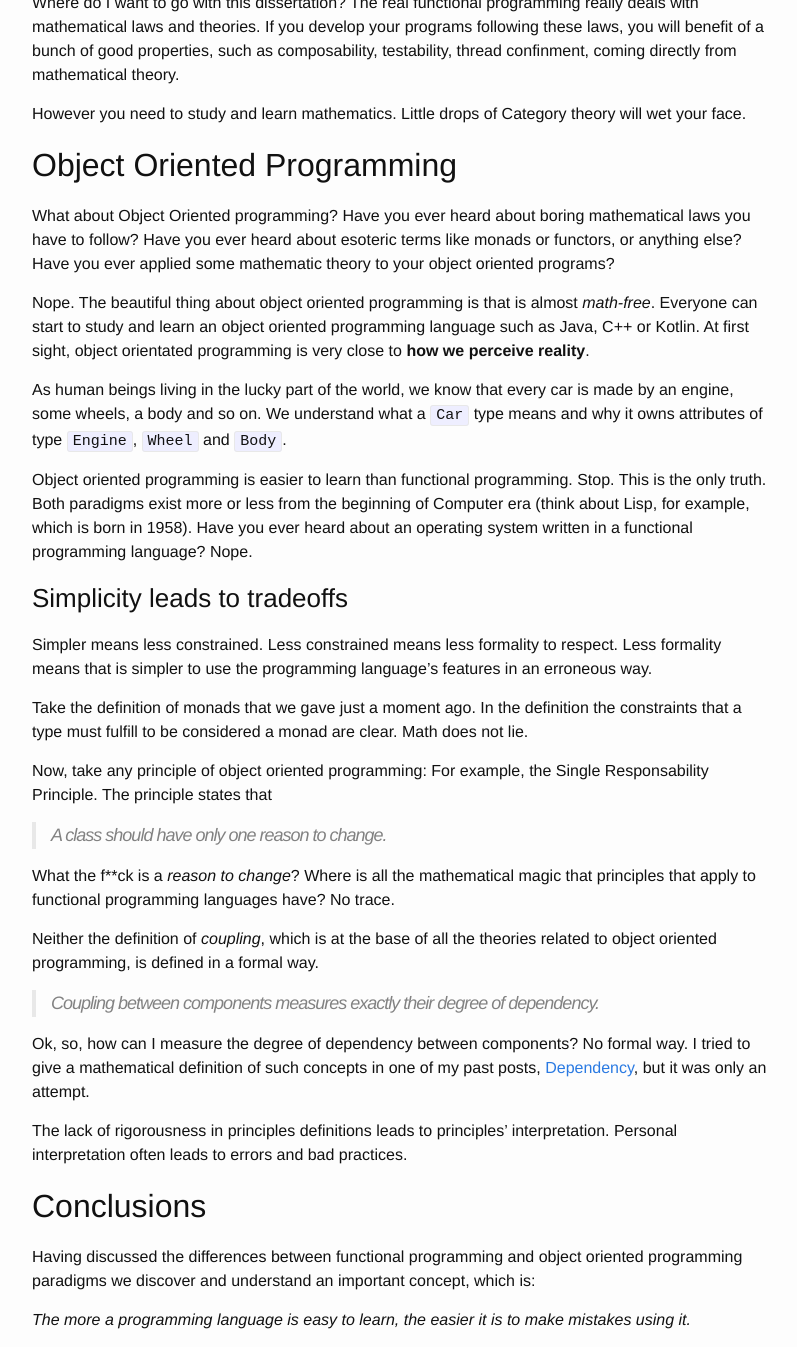
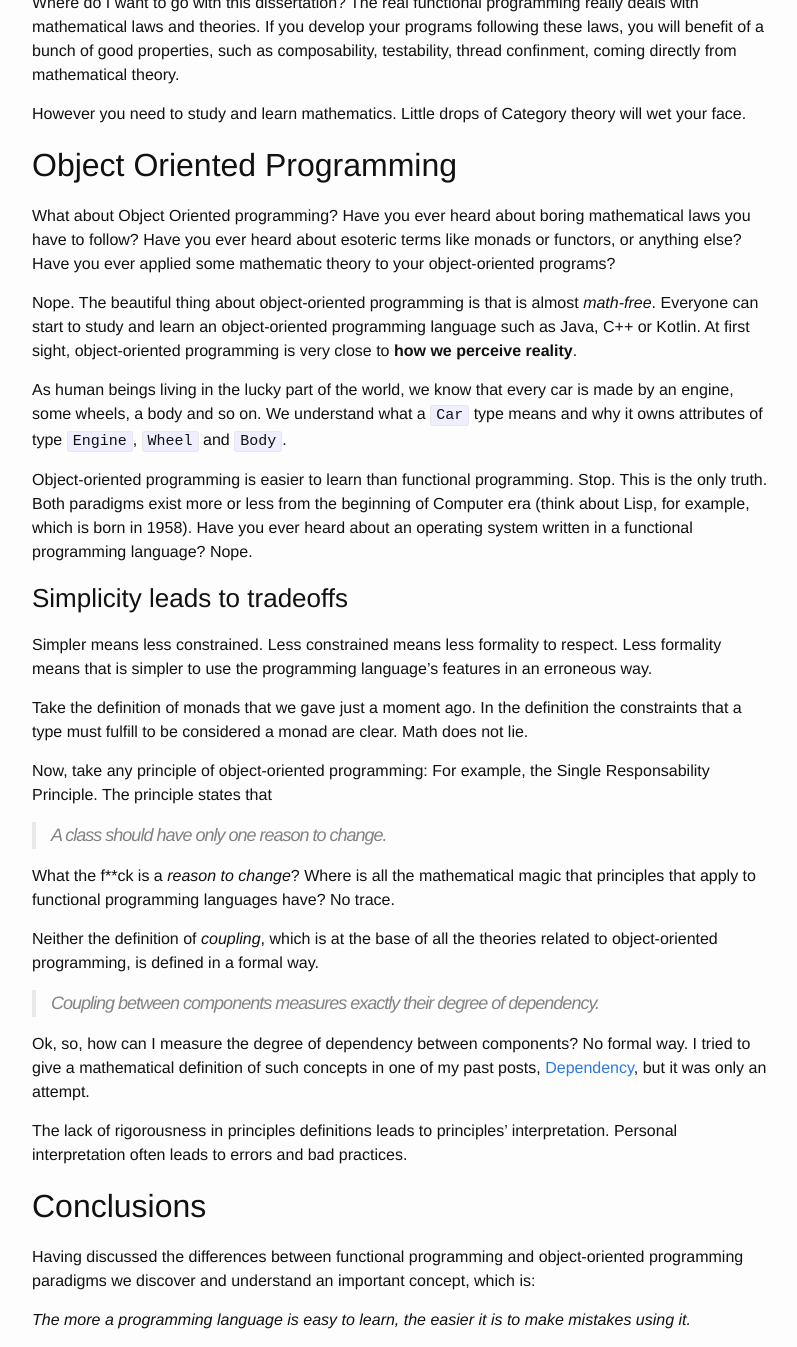
Before and after one commit to rcardin/rcardin.github.io, a Jekyll site: the page built from _posts/2017-08-02-object-oriented-programming-strikes-back.markdown, in a window 1280 px wide and 1400 px high, scrolled down 2311 px, cut to the strip 53-1400 px from the top of the window. Shown: the whole strip, without its empty margins (238-1035 px from the left). Built offline with Jekyll 4.4.1, drawn with Linux system fonts in a browser that asks for light colours; comment, search, counter and statistics services are not loaded; some of the changed text lies outside the part shown.

Commit message:
Added Medium link. Corrected object-oriented spelling

```diff
--- a/_posts/2017-08-02-object-oriented-programming-strikes-back.markdown
+++ b/_posts/2017-08-02-object-oriented-programming-strikes-back.markdown
@@ -1,6 +1,6 @@
 ---
 layout: post
-title:  "Object Oriented Programming strikes back!"
+title:  "Object-Oriented Programming strikes back!"
 date:   2017-08-02 08:15:21
 comments: true
 categories: object-oriented functional programming
@@ -13,6 +13,7 @@ social-share: true
 social-title: "Object Oriented Programming strikes back!"
 social-tags: "oop, functional, programming"
 dzone-link: "https://dzone.com/articles/object-oriented-programming-strikes-back"
+medium-link: "https://medium.com/@riccardo_cardin/object-oriented-programming-strikes-back-5b2c8b72bf55"
 reddit-link: "https://www.reddit.com/r/programming/comments/6r2olk/object_oriented_programming_strikes_back/"
 math: false
 ---
@@ -60,26 +61,26 @@ Where do I want to go with this dissertation? The real functional programming re
 However you need to study and learn mathematics. Little drops of Category theory will wet your face.
 
 ## Object Oriented Programming
-What about Object Oriented programming? Have you ever heard about boring mathematical laws you have to follow? Have you ever heard about esoteric terms like monads or functors, or anything else? Have you ever applied some mathematic theory to your object oriented programs?
+What about Object Oriented programming? Have you ever heard about boring mathematical laws you have to follow? Have you ever heard about esoteric terms like monads or functors, or anything else? Have you ever applied some mathematic theory to your object-oriented programs?
 
-Nope. The beautiful thing about object oriented programming is that is almost *math-free*. Everyone can start to study and learn an object oriented programming language such as Java, C++ or Kotlin. At first sight, object orientated programming is very close to **how we perceive reality**.
+Nope. The beautiful thing about object-oriented programming is that is almost *math-free*. Everyone can start to study and learn an object-oriented programming language such as Java, C++ or Kotlin. At first sight, object-oriented programming is very close to **how we perceive reality**.
 
 As human beings living in the lucky part of the world, we know that every car is made by an engine, some wheels, a body and so on. We understand what a `Car` type means and why it owns attributes of type `Engine`, `Wheel` and `Body`.
 
-Object oriented programming is easier to learn than functional programming. Stop. This is the only truth. Both paradigms exist more or less from the beginning of Computer era (think about Lisp, for example, which is born in 1958). Have you ever heard about an operating system written in a functional programming language? Nope.
+Object-oriented programming is easier to learn than functional programming. Stop. This is the only truth. Both paradigms exist more or less from the beginning of Computer era (think about Lisp, for example, which is born in 1958). Have you ever heard about an operating system written in a functional programming language? Nope.
 
 ### Simplicity leads to tradeoffs
 Simpler means less constrained. Less constrained means less formality to respect. Less formality means that is simpler to use the programming language's features in an erroneous way.
 
 Take the definition of monads that we gave just a moment ago. In the definition the constraints that a type must fulfill to be considered a monad are clear. Math does not lie.
 
-Now, take any principle of object oriented programming: For example, the Single Responsability Principle. The principle states that
+Now, take any principle of object-oriented programming: For example, the Single Responsability Principle. The principle states that
 
 > A class should have only one reason to change.
 
 What the f\*\*ck is a *reason to change*? Where is all the mathematical magic that principles that apply to functional programming languages have? No trace.
 
-Neither the definition of *coupling*, which is at the base of all the theories related to object oriented programming, is defined in a formal way.
+Neither the definition of *coupling*, which is at the base of all the theories related to object-oriented programming, is defined in a formal way.
 
 > Coupling between components measures exactly their degree of dependency.
 
@@ -89,7 +90,7 @@ The lack of rigorousness in principles definitions leads to principles' interpre
 
 ## Conclusions
 
-Having discussed the differences between functional programming and object oriented programming paradigms we discover and understand an important concept, which is:
+Having discussed the differences between functional programming and object-oriented programming paradigms we discover and understand an important concept, which is:
 
 *The more a programming language is easy to learn, the easier it is to make mistakes using it.*
 
@@ -97,7 +98,7 @@ The following graph tries to show visually the meaning of this sentence.
 
 ![Programming language curve](/assets/2017-08-01/programming_languages_curve.png)
 
-Finally, object oriented programming languages are not going anywhere. We will continue to use them, because they are easy to learn. Also functional programming languages are here to stay. Everytime we need to ensure some nice properties relative to our programs, they will help us a lot.
+Finally, object-oriented programming languages are not going anywhere. We will continue to use them, because they are easy to learn. Also functional programming languages are here to stay. Everytime we need to ensure some nice properties relative to our programs, they will help us a lot.
 
 The world is full of tradeoff. So, stop this war among programming paradigms and start to get the best from both sides of the force.
 
```
